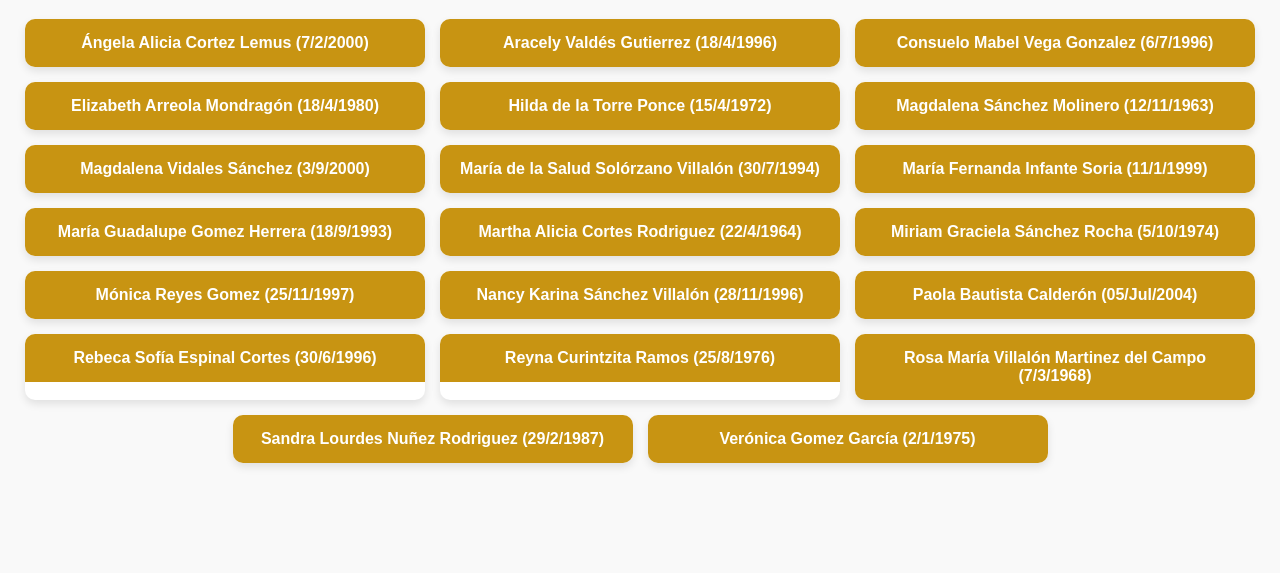
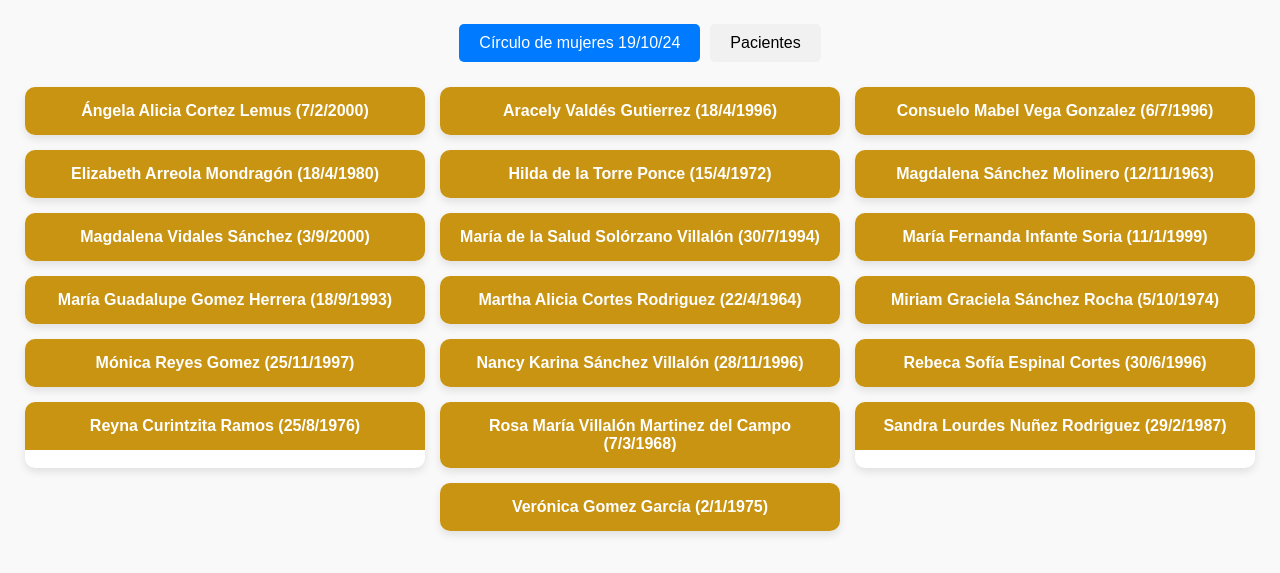
Before and after one commit to erickrivasgomez/num-nk, a plain HTML site: page index.html in a window 1280 px wide. Shown: the part 61-634 px from the top of the page. Drawn offline with Linux system fonts and the light colour scheme.

Commit message:
Added tabs

```diff
--- a/index.html
+++ b/index.html
@@ -10,6 +10,7 @@
     <div class="container">
         <h1>Resultados de Numerología</h1>
 
+        <div class="tabs" id="tabs"></div>
         <!-- Contenedor de las tarjetas -->
         <div id="cards-container" class="cards-container">
             <!-- Las tarjetas se insertarán aquí dinámicamente -->
--- a/script.js
+++ b/script.js
@@ -8,7 +8,8 @@ document.addEventListener("DOMContentLoaded", function () {
             "regaloDivino": 0,
             "vidasPasadas": 2,
             "mision": 2,
-            "obstaculo": 9
+            "obstaculo": 9,
+            "grupo": "Círculo de mujeres 19/10/24"
         },
         {
             "name": "Aracely Valdés Gutierrez",
@@ -18,7 +19,8 @@ document.addEventListener("DOMContentLoaded", function () {
             "regaloDivino": 6,
             "vidasPasadas": 7,
             "mision": 1,
-            "obstaculo": 4
+            "obstaculo": 4,
+            "grupo": "Círculo de mujeres 19/10/24"
         },
         {
             "name": "Consuelo Mabel Vega Gonzalez",
@@ -28,7 +30,8 @@ document.addEventListener("DOMContentLoaded", function () {
             "regaloDivino": 6,
             "vidasPasadas": 7,
             "mision": 11,
-            "obstaculo": 4
+            "obstaculo": 4,
+            "grupo": "Círculo de mujeres 19/10/24"
         },
         {
             "name": "Elizabeth Arreola Mondragón",
@@ -38,7 +41,8 @@ document.addEventListener("DOMContentLoaded", function () {
             "regaloDivino": 8,
             "vidasPasadas": 9,
             "mision": 3,
-            "obstaculo": 4
+            "obstaculo": 4,
+            "grupo": "Círculo de mujeres 19/10/24"
         },
         {
             "name": "Hilda de la Torre Ponce",
@@ -48,7 +52,8 @@ document.addEventListener("DOMContentLoaded", function () {
             "regaloDivino": 4,
             "vidasPasadas": 10,
             "mision": 2,
-            "obstaculo": 7
+            "obstaculo": 7,
+            "grupo": "Círculo de mujeres 19/10/24"
         },
         {
             "name": "Magdalena Sánchez Molinero",
@@ -58,7 +63,8 @@ document.addEventListener("DOMContentLoaded", function () {
             "regaloDivino": 3,
             "vidasPasadas": 2,
             "mision": 7,
-            "obstaculo": 5
+            "obstaculo": 5,
+            "grupo": "Círculo de mujeres 19/10/24"
         },
         {
             "name": "Magdalena Vidales Sánchez",
@@ -68,7 +74,8 @@ document.addEventListener("DOMContentLoaded", function () {
             "regaloDivino": 0,
             "vidasPasadas": 2,
             "mision": 5,
-            "obstaculo": 3
+            "obstaculo": 3,
+            "grupo": "Círculo de mujeres 19/10/24"
         },
         {
             "name": "María de la Salud Solórzano Villalón",
@@ -78,7 +85,8 @@ document.addEventListener("DOMContentLoaded", function () {
             "regaloDivino": 4,
             "vidasPasadas": 5,
             "mision": 8,
-            "obstaculo": 1
+            "obstaculo": 1,
+            "grupo": "Círculo de mujeres 19/10/24"
         },
         {
             "name": "María Fernanda Infante Soria",
@@ -88,7 +96,8 @@ document.addEventListener("DOMContentLoaded", function () {
             "regaloDivino": 9,
             "vidasPasadas": 2,
             "mision": 4,
-            "obstaculo": 3
+            "obstaculo": 3,
+            "grupo": "Círculo de mujeres 19/10/24"
         },
         {
             "name": "María Guadalupe Gomez Herrera",
@@ -98,7 +107,8 @@ document.addEventListener("DOMContentLoaded", function () {
             "regaloDivino": 3,
             "vidasPasadas": 4,
             "mision": 5,
-            "obstaculo": 9
+            "obstaculo": 9,
+            "grupo": "Círculo de mujeres 19/10/24"
         },
         {
             "name": "Martha Alicia Cortes Rodriguez",
@@ -108,7 +118,8 @@ document.addEventListener("DOMContentLoaded", function () {
             "regaloDivino": 10,
             "vidasPasadas": 2,
             "mision": 5,
-            "obstaculo": 8
+            "obstaculo": 8,
+            "grupo": "Círculo de mujeres 19/10/24"
         },
         {
             "name": "Miriam Graciela Sánchez Rocha",
@@ -118,7 +129,8 @@ document.addEventListener("DOMContentLoaded", function () {
             "regaloDivino": 11,
             "vidasPasadas": 3,
             "mision": 9,
-            "obstaculo": 6
+            "obstaculo": 6,
+            "grupo": "Círculo de mujeres 19/10/24"
         },
         {
             "name": "Mónica Reyes Gomez",
@@ -128,7 +140,8 @@ document.addEventListener("DOMContentLoaded", function () {
             "regaloDivino": 7,
             "vidasPasadas": 8,
             "mision": 5,
-            "obstaculo": 9
+            "obstaculo": 9,
+            "grupo": "Círculo de mujeres 19/10/24"
         },
         {
             "name": "Nancy Karina Sánchez Villalón",
@@ -138,7 +151,8 @@ document.addEventListener("DOMContentLoaded", function () {
             "regaloDivino": 6,
             "vidasPasadas": 7,
             "mision": 6,
-            "obstaculo": 3
+            "obstaculo": 3,
+            "grupo": "Círculo de mujeres 19/10/24"
         },
         {
             "name": "Paola Bautista Calderón",
@@ -148,7 +162,8 @@ document.addEventListener("DOMContentLoaded", function () {
             "regaloDivino": 4, // 04 (últimos dos dígitos del año)
             "vidasPasadas": 6, // 2+0+0+4 = 6
             "mision": 16, // 5+7+2+0+0+4 = 18 -> 1+6 = 7
-            "obstaculo": 3  // 5 (esencia) + 7 (karma) = 12 -> 1+2 = 3
+            "obstaculo": 3,
+            "grupo": "Pacientes"  // 5 (esencia) + 7 (karma) = 12 -> 1+2 = 3
         },
         {
             "name": "Rebeca Sofía Espinal Cortes",
@@ -158,7 +173,8 @@ document.addEventListener("DOMContentLoaded", function () {
             "regaloDivino": 6,
             "vidasPasadas": 7,
             "mision": 4,
-            "obstaculo": 9
+            "obstaculo": 9,
+            "grupo": "Círculo de mujeres 19/10/24"
         },
         {
             "name": "Reyna Curintzita Ramos",
@@ -168,7 +184,8 @@ document.addEventListener("DOMContentLoaded", function () {
             "regaloDivino": 4,
             "vidasPasadas": 3,
             "mision": 5,
-            "obstaculo": 9
+            "obstaculo": 9,
+            "grupo": "Círculo de mujeres 19/10/24"
         },
         {
             "name": "Rosa María Villalón Martinez del Campo",
@@ -178,7 +195,8 @@ document.addEventListener("DOMContentLoaded", function () {
             "regaloDivino": 8,
             "vidasPasadas": 2,
             "mision": 3,
-            "obstaculo": 1
+            "obstaculo": 1,
+            "grupo": "Círculo de mujeres 19/10/24"
         },
         {
             "name": "Sandra Lourdes Nuñez Rodriguez",
@@ -188,7 +206,8 @@ document.addEventListener("DOMContentLoaded", function () {
             "regaloDivino": 7,
             "vidasPasadas": 8,
             "mision": 9,
-            "obstaculo": 4
+            "obstaculo": 4,
+            "grupo": "Círculo de mujeres 19/10/24"
         },
         {
             "name": "Verónica Gomez García",
@@ -198,7 +217,8 @@ document.addEventListener("DOMContentLoaded", function () {
             "regaloDivino": 5,
             "vidasPasadas": 6,
             "mision": 9,
-            "obstaculo": 3
+            "obstaculo": 3,
+            "grupo": "Círculo de mujeres 19/10/24"
 
         }
     ];
@@ -308,7 +328,22 @@ document.addEventListener("DOMContentLoaded", function () {
     // Crear las tarjetas dinámicamente
     const cardsContainer = document.getElementById("cards-container");
 
-    people.forEach(person => {
+    // Generate unique groups
+    const groups = [...new Set(people.map(person => person.grupo))];
+
+    // Create tabs
+    const tabsContainer = document.getElementById('tabs');
+    groups.forEach(group => {
+        const tab = document.createElement('div');
+        tab.className = 'tab';
+        tab.innerText = group;
+        tab.onclick = () => filterCards(group);
+        tabsContainer.appendChild(tab);
+    });
+
+    function createCards(group) {
+        cardsContainer.innerHTML = '';
+        people.filter(person => person.grupo === group).forEach(person => {
             const card = document.createElement("div");
             card.classList.add("card");
 
@@ -343,6 +378,22 @@ document.addEventListener("DOMContentLoaded", function () {
             // Agregar la inicial al set para los botones de iniciales
             initialsSet.add(person.name.charAt(0).toUpperCase());
         });
+    }
+
+// Filter cards by group
+function filterCards(group) {
+    document.querySelectorAll('.tab').forEach(tab => tab.classList.remove('active'));
+    const activeTab = Array.from(document.querySelectorAll('.tab')).find(tab => tab.innerText === group);
+    if (activeTab) {
+        activeTab.classList.add('active');
+    }
+    createCards(group);
+}
+
+    // Initialize with the first group
+    if (groups.length > 0) {
+        filterCards(groups[0]);
+    }
 
     // Crear los botones de iniciales dinámicamente
     const initialsContainer = document.getElementById("initials-container");
@@ -435,4 +486,5 @@ document.addEventListener("DOMContentLoaded", function () {
             }, 300);  // Asegurarse de esperar a la animación
         }
     }
+
 });
--- a/styles.css
+++ b/styles.css
@@ -59,3 +59,36 @@ h1 {
         flex-direction: column;
     }
 }
+
+/* Basic styling for tabs and cards */
+.tabs {
+    display: flex;
+    flex-wrap: wrap;
+    margin-bottom: 20px;
+    justify-content: center;
+}
+.tab {
+    padding: 10px 20px;
+    margin: 5px;
+    cursor: pointer;
+    background-color: #f1f1f1;
+    border-radius: 5px;
+}
+.tab.active {
+    background-color: #007bff;
+    color: white;
+}
+.cards {
+    display: flex;
+    flex-wrap: wrap;
+}
+@media (max-width: 768px) {
+    .card {
+        width: calc(50% - 20px);
+    }
+}
+@media (max-width: 480px) {
+    .card {
+        width: 100%;
+    }
+}
```
Lines whose indentation alone changed are shown as unchanged.
